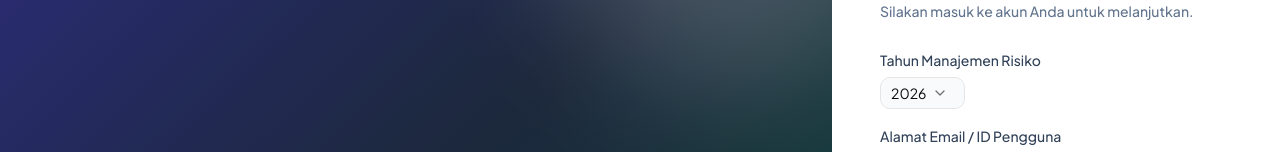
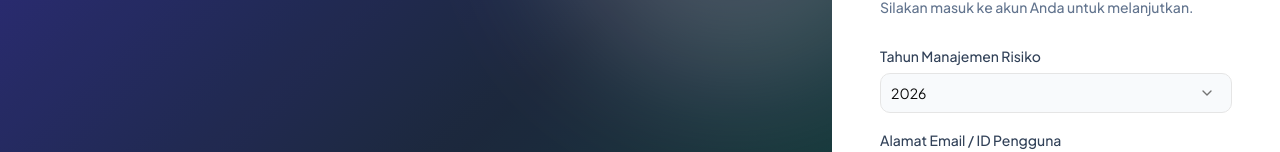
Before and after one commit to dwijoko-pusbangjak/sim-risiko-app, a Next.js app: page /login in a window 1280 px wide. Shown: the part 203-355 px from the top of the page. Built offline with nearby package versions, Linux system fonts and the light colour scheme; no server answers; the database is empty.

Commit message:
ui: truly enable text wrapping in select dropdown items and trigger to prevent text truncation

```diff
--- a/src/components/ui/select.tsx
+++ b/src/components/ui/select.tsx
@@ -40,7 +40,7 @@
       data-slot="select-trigger"
       data-size={size}
       className={cn(
-        "flex w-fit items-center justify-between gap-1.5 rounded-lg border border-input bg-transparent py-2 pr-2 pl-2.5 text-sm whitespace-normal pr-4 transition-colors outline-none select-none focus-visible:border-ring focus-visible:ring-3 focus-visible:ring-ring/50 disabled:cursor-not-allowed disabled:opacity-50 aria-invalid:border-destructive aria-invalid:ring-3 aria-invalid:ring-destructive/20 data-placeholder:text-muted-foreground data-[size=default]:h-8 data-[size=sm]:h-7 data-[size=sm]:rounded-[min(var(--radius-md),10px)] *:data-[slot=select-value]:line-clamp-1 *:data-[slot=select-value]:flex *:data-[slot=select-value]:items-center *:data-[slot=select-value]:gap-1.5 dark:bg-input/30 dark:hover:bg-input/50 dark:aria-invalid:border-destructive/50 dark:aria-invalid:ring-destructive/40 [&_svg]:pointer-events-none [&_svg]:shrink-0 [&_svg:not([class*='size-'])]:size-4",
+        "flex w-full items-center justify-between gap-1.5 rounded-lg border border-input bg-transparent py-2 pr-2 pl-2.5 text-sm whitespace-normal pr-4 transition-colors outline-none select-none focus-visible:border-ring focus-visible:ring-3 focus-visible:ring-ring/50 disabled:cursor-not-allowed disabled:opacity-50 aria-invalid:border-destructive aria-invalid:ring-3 aria-invalid:ring-destructive/20 data-placeholder:text-muted-foreground data-[size=default]:min-h-10 data-[size=default]:h-auto data-[size=sm]:h-7 data-[size=sm]:rounded-[min(var(--radius-md),10px)] *:data-[slot=select-value]:whitespace-normal *:data-[slot=select-value]:break-words *:data-[slot=select-value]:text-left *:data-[slot=select-value]:flex *:data-[slot=select-value]:items-center *:data-[slot=select-value]:gap-1.5 dark:bg-input/30 dark:hover:bg-input/50 dark:aria-invalid:border-destructive/50 dark:aria-invalid:ring-destructive/40 [&_svg]:pointer-events-none [&_svg]:shrink-0 [&_svg:not([class*='size-'])]:size-4",
         className
       )}
       {...props}
@@ -121,7 +121,7 @@
       )}
       {...props}
     >
-      <SelectPrimitive.ItemText className="flex flex-1 shrink-0 gap-2 whitespace-nowrap">
+      <SelectPrimitive.ItemText className="flex flex-1 shrink-0 gap-2 whitespace-normal pr-4">
         {children}
       </SelectPrimitive.ItemText>
       <SelectPrimitive.ItemIndicator
```
